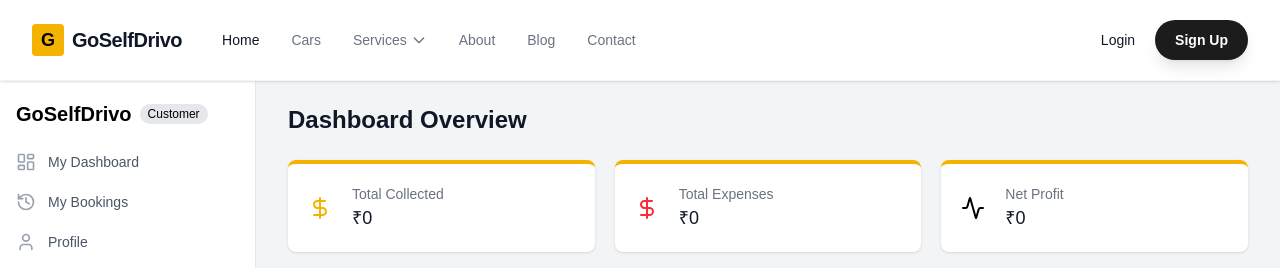
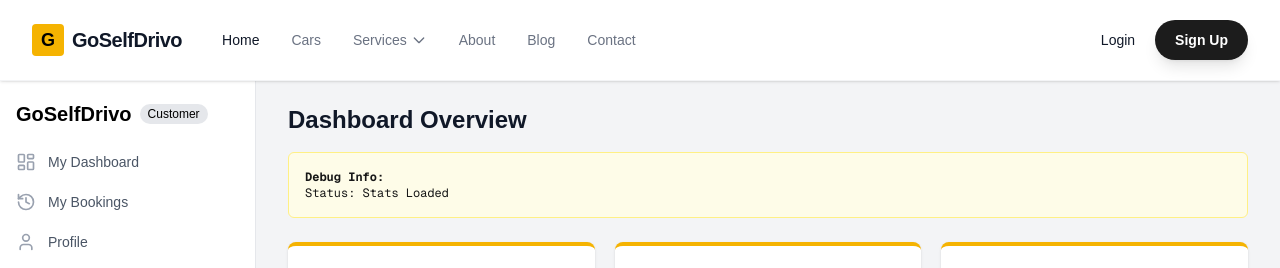
Before and after one commit to abhidotcom1/goselfdrivo, a Next.js app: page /dashboard/admin in a window 1280 px wide. Shown: the top 268 px of the page. Built offline with nearby package versions, Linux system fonts and the light colour scheme; no server answers; the database is empty.

Commit message:
fix: Add debug panel and enhanced error logging to admin dashboard

```diff
--- a/app/dashboard/admin/page.tsx
+++ b/app/dashboard/admin/page.tsx
@@ -39,9 +39,11 @@
             ]);
 
             // Process Payments
+            if (paymentsRes.error) console.error("Payments Error:", paymentsRes.error);
             const totalCollected = paymentsRes.data?.reduce((acc, curr) => acc + (Number(curr.amount) || 0), 0) || 0;
 
             // Process Expenses
+            if (expensesRes.error) console.error("Expenses Error:", expensesRes.error);
             const totalExpenses = expensesRes.data?.reduce((acc, curr) => acc + (Number(curr.amount) || 0), 0) || 0;
 
             // Process Dues
@@ -78,6 +80,15 @@
     return (
         <div>
             <h1 className="text-2xl font-semibold text-gray-900">Dashboard Overview</h1>
+
+            {/* DEBUG PANEL - REMOVE AFTER FIXING */}
+            <div className="mt-4 p-4 bg-yellow-50 border border-yellow-200 rounded-md text-xs font-mono">
+                <p><strong>Debug Info:</strong></p>
+                <p>Status: {stats[0].loading ? 'Loading Stats...' : 'Stats Loaded'}</p>
+                {/* We need to fetch profile client-side to show role here if not passed via props,
+                    but stats loading status is a good proxy for connection health.
+                    Let's also try to read the profile from Supabase directly here for debug. */}
+            </div>
 
             <div className="mt-6 grid grid-cols-1 gap-5 sm:grid-cols-2 lg:grid-cols-3">
                 {stats.map((item) => (
```
